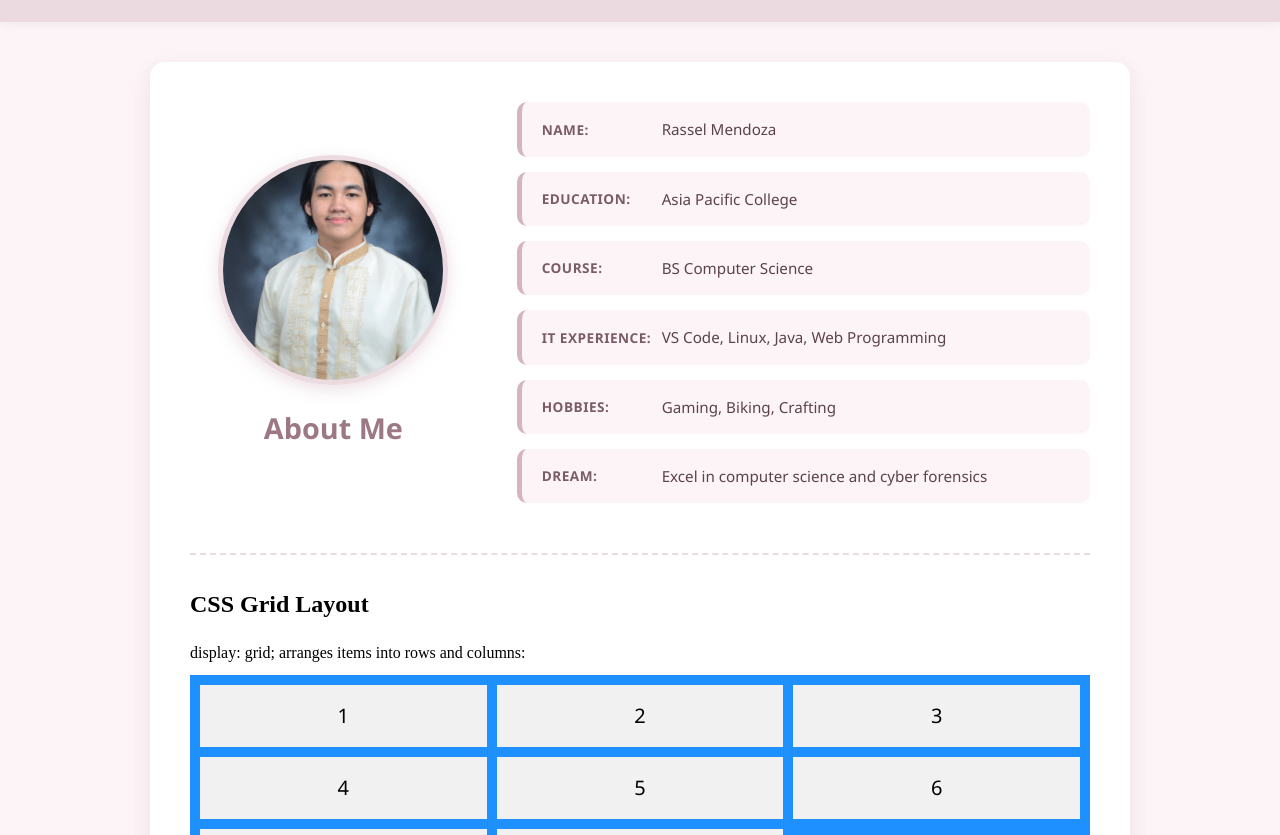
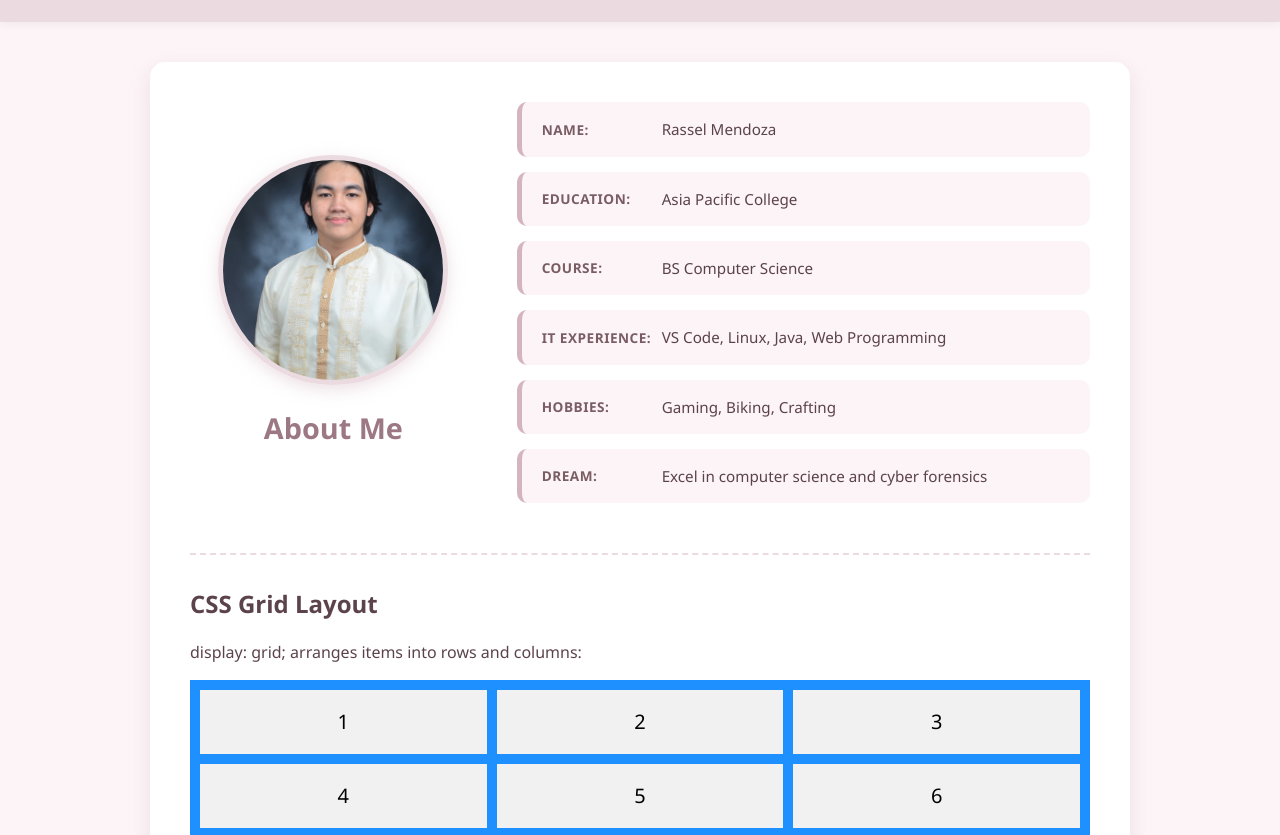
Before and after one commit to sselssel/webprog-html-lessons, a plain HTML site: page introduction/index.html in a window 1280 px wide. Shown: the part 114-949 px from the top of the page. Drawn offline with Linux system fonts and the light colour scheme.

Commit message:
Refactor CSS for consistency and style updates

```diff
--- a/introduction/css/mystyle.css
+++ b/introduction/css/mystyle.css
@@ -30,7 +30,6 @@ main {
     border-radius: 15px;
     box-shadow: 0 8px 20px rgba(220, 195, 205, 0.4);
 }
-
 
 .profile-container {
     display: grid;
@@ -92,7 +91,6 @@ h2 {
     letter-spacing: 0.5px;
 }
 
-/* CSS Grid demo section */
 .grid-demo {
     width: 100%;
     border-top: 2px dashed #ebdbe0;
@@ -100,19 +98,17 @@ h2 {
 }
 
 h2.grid-title {
-    color: black;
+    color: #5c434b;
     text-align: left;
     border-bottom: none;
-    font-family: "Times New Roman", Times, serif;
     font-size: 24px;
     margin-bottom: 10px;
     margin-top: 0;
 }
 
 .grid-demo p {
-    color: black;
-    margin-bottom: 10px;
-    font-family: "Times New Roman", Times, serif;
+    color: #5c434b;
+    margin-bottom: 15px;
 }
 
 .grid-container {
@@ -125,10 +121,10 @@ h2.grid-title {
 
 .grid-container > div {
     background-color: #f1f1f1;
-    padding: 15px 0;
+    padding: 16px 0;
     text-align: center;
     font-size: 20px;
-    color: black;
+    color: #000000;
 }
 
 @media (max-width: 700px) {
```
